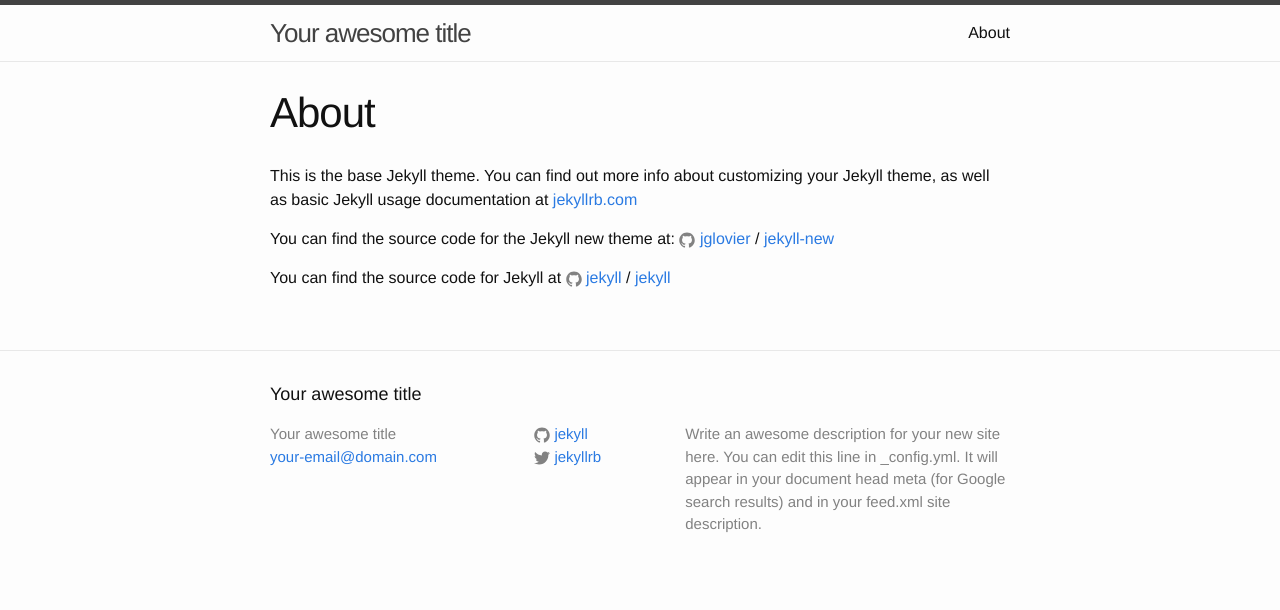
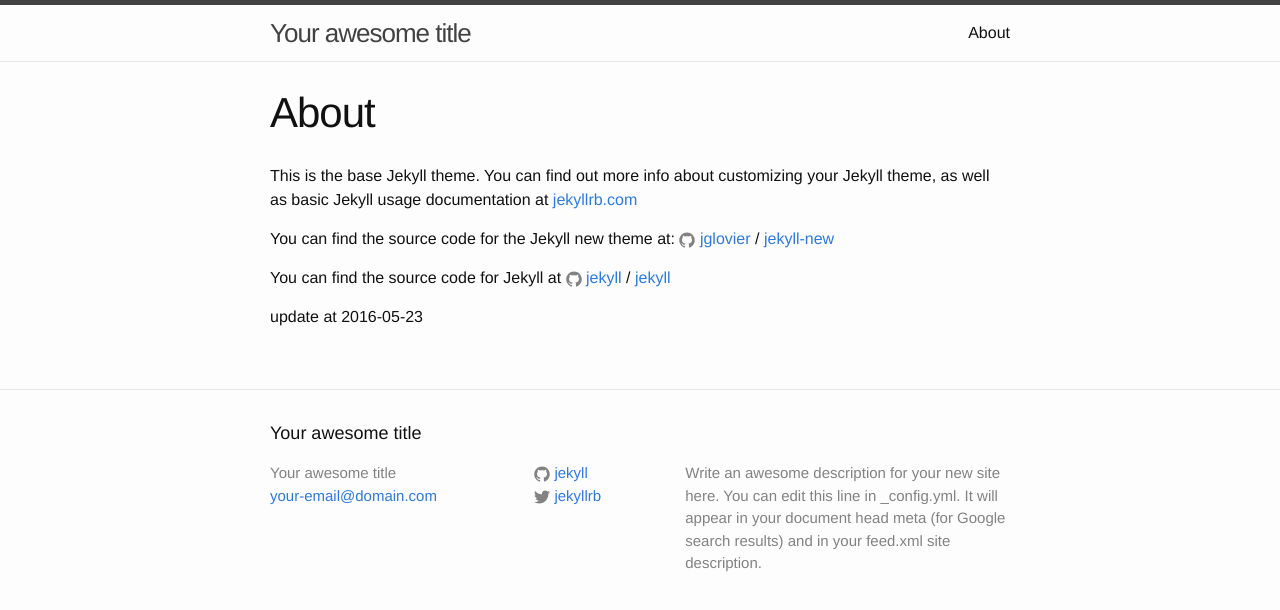
Before and after one commit to vincent4j/jekyll-simple, a Jekyll site: the page built from about.md, in a window 1280 px wide. Shown: the top 610 px of the page. Built offline with Jekyll 4.4.1, drawn with Linux system fonts in a browser that asks for light colours.

Commit message:
update at 2016.05.23

```diff
--- a/about.md
+++ b/about.md
@@ -13,3 +13,5 @@ You can find the source code for the Jekyll new theme at:
 You can find the source code for Jekyll at
 {% include icon-github.html username="jekyll" %} /
 [jekyll](https://github.com/jekyll/jekyll)
+
+update at 2016-05-23
```
